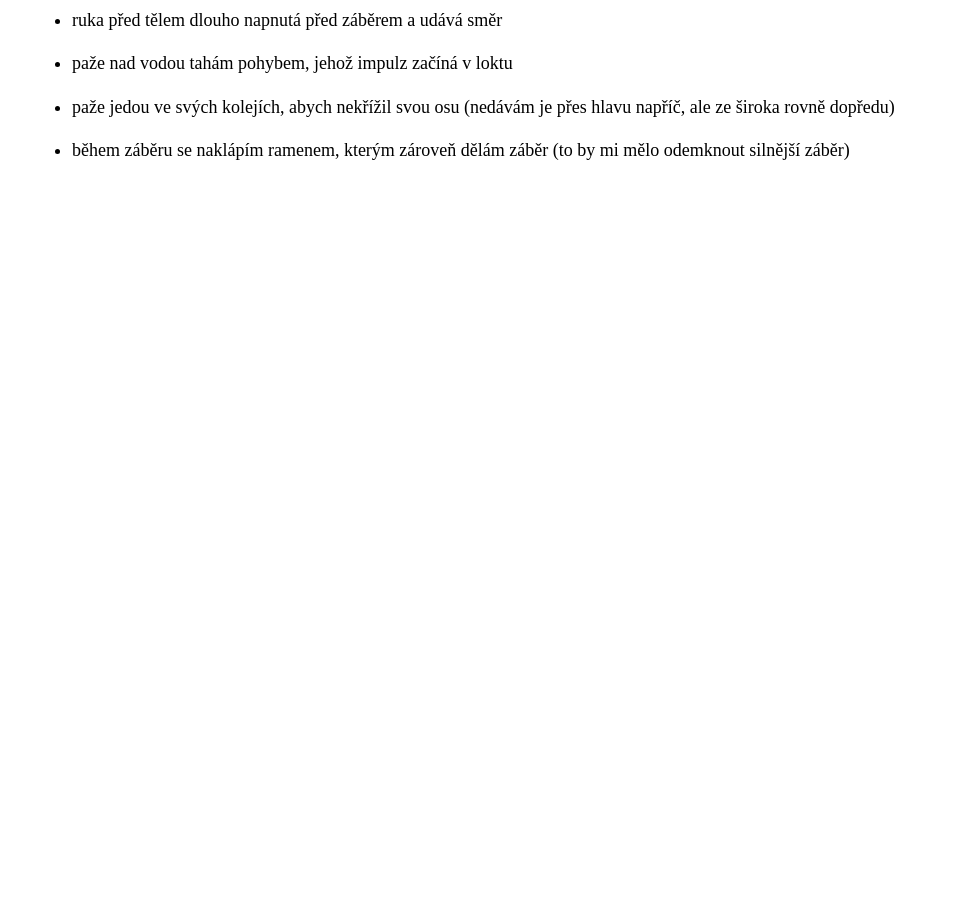
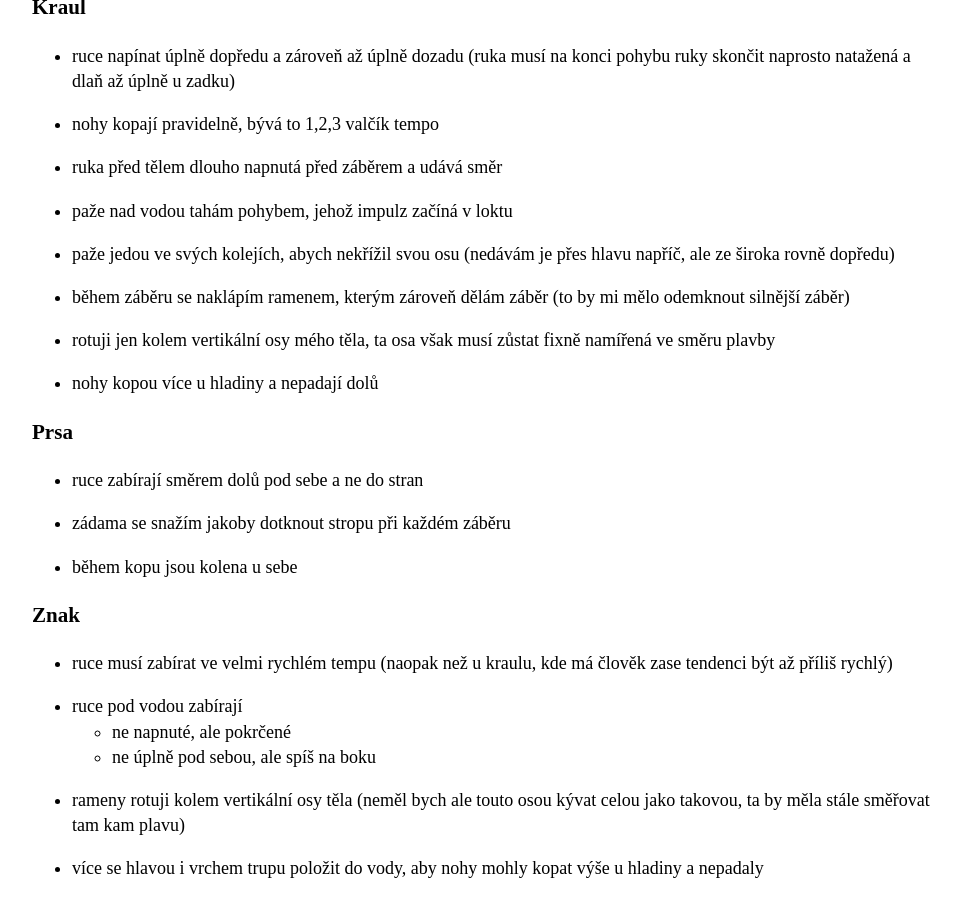
Before and after one commit to hartmaj2/hartmaj2.github.io, a Jekyll site: the page built from sections/sports.md, in a window 1280 px wide and 900 px high, scrolled down 2215 px. Shown: the whole window, without its empty margins (158-1119 px from the left). Built offline with Jekyll 4.4.1, drawn with Linux system fonts in a browser that asks for light colours; before the commit the page ends 2396 px from its top, so only the background shows below that; some of the changed text lies outside the part shown.

Commit message:
Update sports chapter

```diff
--- a/sections/sports.md
+++ b/sections/sports.md
@@ -46,6 +46,11 @@ Tady jsou typy a triky, které je dobré mít během lezení na paměti:
 - člověku to zanechá volnost v tom, kdyžtak tu nohu orotovat jiným potřebným směrem (a práce s váhou opravdu hodně pomáhá)
 - také má člověk větší sílu na malé místo tzn. větší tlak a větší tření
 
+### Lézt hodně nohama
+- každý pohyb směrem nahoru tlačit hlavně z nohou, ať šetřím rukám energii na těžké chyty
+- vždy přemýšlet nejprve nad tím, kam umístit správně nohy
+  - často pomáhá udělat roznož a nalepit se ke stěně jak jen to dovolí
+
 ## Belaying your partner
 
 Yeah belaying should be considered a sport on its own. People should pay more attention to it.
@@ -79,3 +84,27 @@ Elegance and meditation combined.
 - paže jedou ve svých kolejích, abych nekřížil svou osu (nedávám je přes hlavu napříč, ale ze široka rovně dopředu)
 
 - během záběru se naklápím ramenem, kterým zároveň dělám záběr (to by mi mělo odemknout silnější záběr)
+
+- rotuji jen kolem vertikální osy mého těla, ta osa však musí zůstat fixně namířená ve směru plavby
+
+- nohy kopou více u hladiny a nepadají dolů
+
+### Prsa
+
+- ruce zabírají směrem dolů pod sebe a ne do stran
+
+- zádama se snažím jakoby dotknout stropu při každém záběru
+
+- během kopu jsou kolena u sebe
+
+### Znak
+
+- ruce musí zabírat ve velmi rychlém tempu (naopak než u kraulu, kde má člověk zase tendenci být až příliš rychlý)
+
+- ruce pod vodou zabírají
+  - ne napnuté, ale pokrčené
+  - ne úplně pod sebou, ale spíš na boku
+
+- rameny rotuji kolem vertikální osy těla (neměl bych ale touto osou kývat celou jako takovou, ta by měla stále směřovat tam kam plavu)
+
+- více se hlavou i vrchem trupu položit do vody, aby nohy mohly kopat výše u hladiny a nepadaly
```
